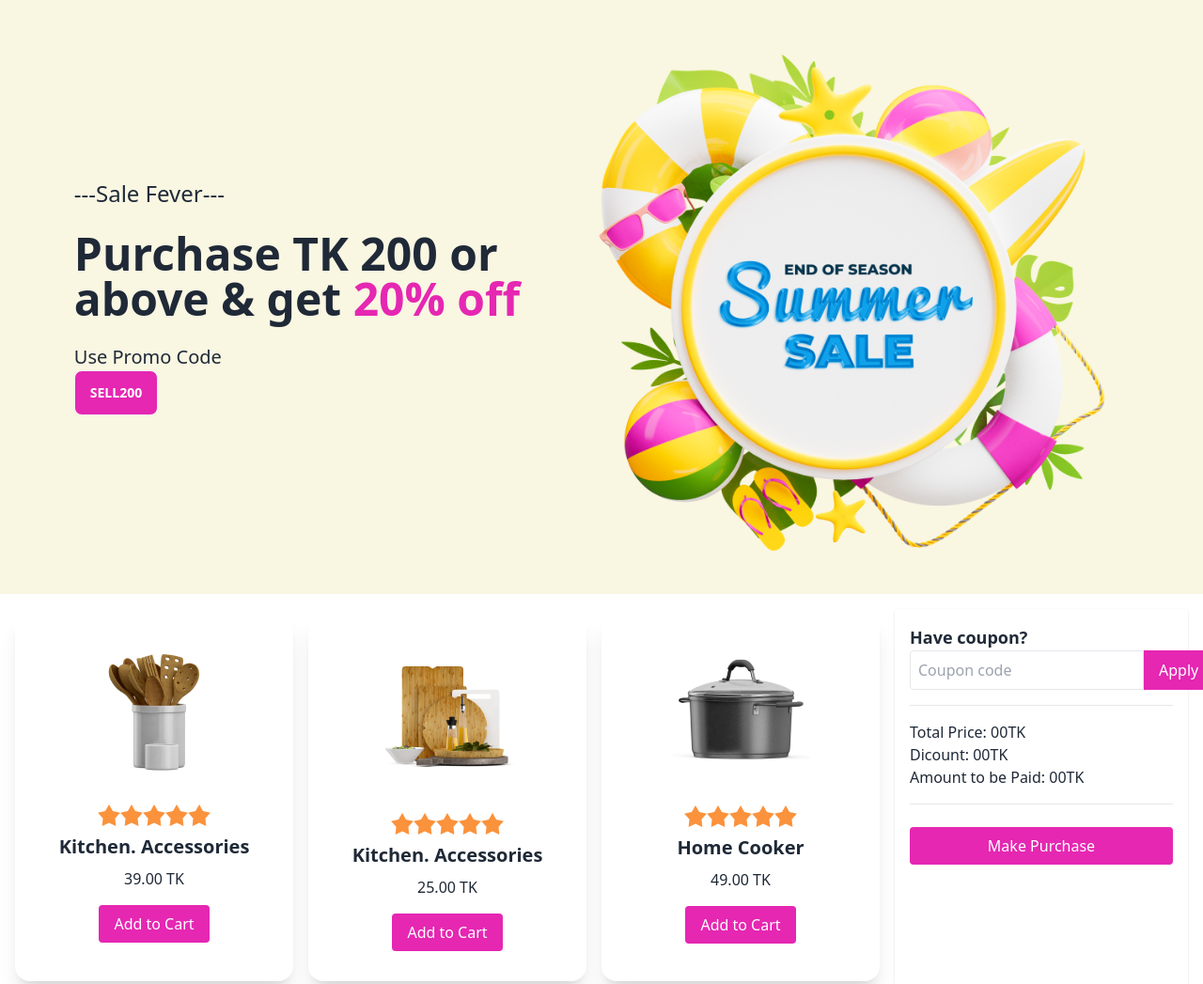
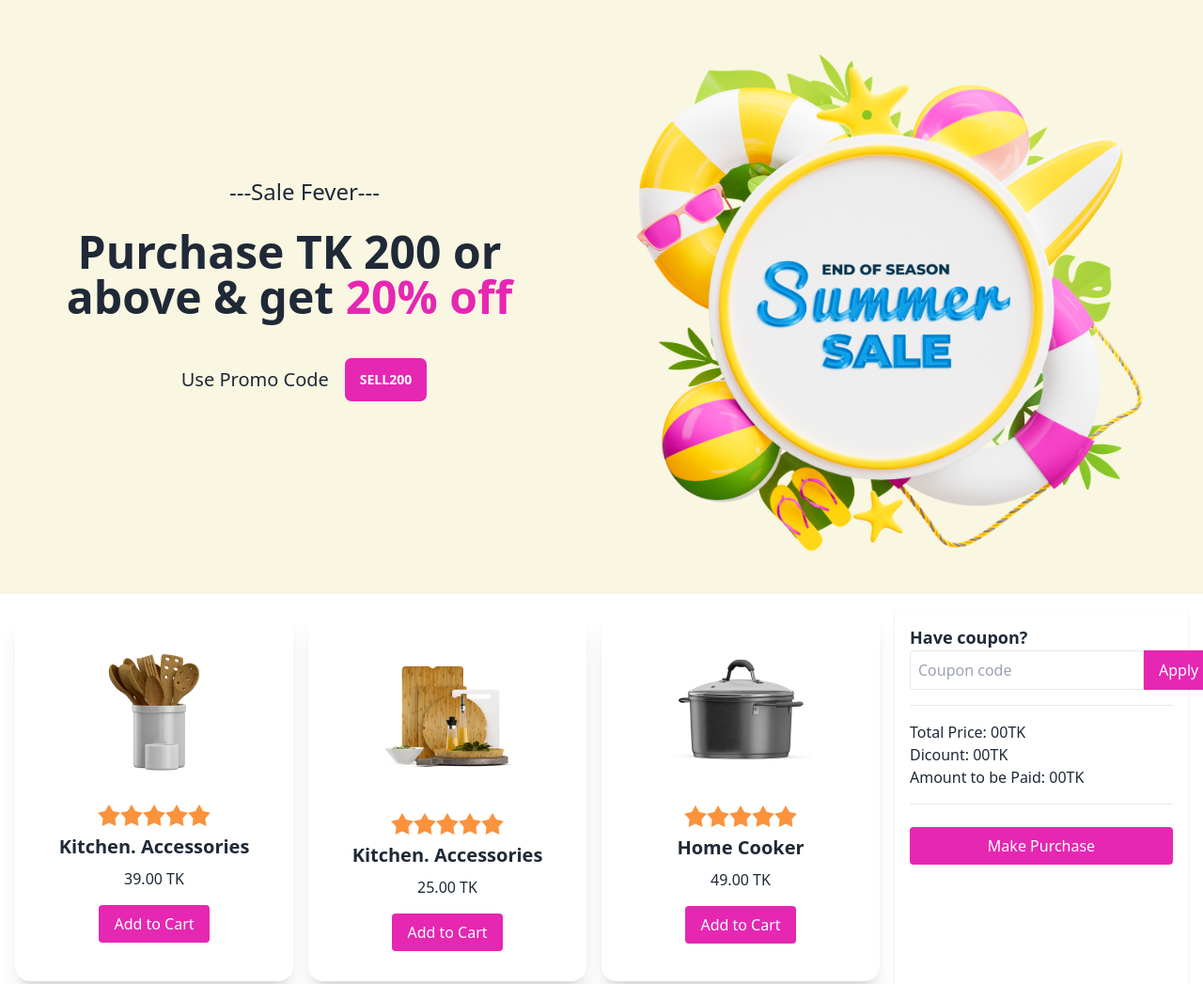
Before and after one commit to Zahid51095/Summer-Sale-Project, a plain HTML site: page index.html in a window 1280 px wide. Shown: the top 1047 px of the page at 94% size. Drawn offline with nearby package versions, Linux system fonts and the light colour scheme.

Commit message:
fixed some design issues

```diff
--- a/index.html
+++ b/index.html
@@ -6,18 +6,20 @@
     <title>Summer Sale</title>
     <link href="https://cdn.jsdelivr.net/npm/daisyui@3.5.1/dist/full.css" rel="stylesheet" type="text/css" />
     <script src="https://cdn.tailwindcss.com"></script>
+</head>
 
-</head>
 <body>
     <header class="bg-[#F9F6E2]">
         <div class=" ">
-            <div class="hero-content flex-col lg:flex-row-reverse">
-              <img  src="./images/Summer 1.png" class="w-[600px] h-[600px]" />
-              <div>
-                <h1 class="text-2xl font-medium">---Sale Fever---</h1>
+            <div class="hero-content flex-col lg:flex-row-reverse items-center">
+              <img  src="./images/Summer 1.png" class="w-full max-w-[600px] h-auto lg:w-[600px] lg:h-[600px]" />
+              <div class="pl-4 lg:pl-8 lg:pr-12 text-center">
+                <h1 class="text-2xl font-medium pl-2 lg:pl-0">---Sale Fever---</h1>
                 <p class="py-6 text-5xl font-bold pr-8">Purchase TK 200 or<br>above & get <span class="text-[#E527B2]">20% off</span></p>
-                <h2 class="text-xl font-normal">Use Promo Code</h2>
-                <button class="btn text-[white] bg-[#E527B2]">SELL200</button>
+                <div class="flex items-center mb-4 mt-4 space-x-2 lg:space-x-4 justify-center">
+                  <h2 class="text-xl font-normal  pl-2 lg:pl-0">Use Promo Code</h2>
+                  <button class="btn text-[white] bg-[#E527B2] ml-2">SELL200</button>
+                </div>
               </div>
             </div>
           </div>
--- a/js/calculation.js
+++ b/js/calculation.js
@@ -7,82 +7,60 @@ const applyButton = document.getElementById("apply");
 applyButton.disabled = true;
 
 function handleClickBtn(target) {
-    if(target.getAttribute("data-action") === "add-to-cart"){
+  if (target.getAttribute("data-action") === "add-to-cart") {
     const selectedItemContainer = document.getElementById("selected-items");
     const count = selectedItemContainer.childElementCount;
     const itemName = target.parentNode.childNodes[3].innerText;
     const p = document.createElement("p");
-    p.innerText =`${count + 1}. ${itemName}`;
+    p.innerText = `${count + 1}. ${itemName}`;
     selectedItemContainer.appendChild(p);
 
     const price = target.parentNode.childNodes[5].innerText.split(" ")[0];
-    total = parseInt (total) + parseInt (price);
+    total = parseInt(total) + parseInt(price);
     document.getElementById("total").innerText = total.toFixed(2);
 
-   if(total>0) {
+    if (total > 0) {
       purchaseButton.disabled = false;
     }
 
-
-    if(total >= 200 ) {
+    if (total >= 200) {
       applyButton.disabled = false;
-
-
+    } else {
     }
-    else {
-
-
+  }
 }
 
-    }
+document.getElementById("apply").addEventListener("click", function () {
+  const applyInputField = document.getElementById("coupon-input");
+  const inputValueString = applyInputField.value;
+  applyInputField.value = "";
 
-
-
-
-}
-
-
-
-
-document.getElementById('apply').addEventListener('click', function(){
-    const applyInputField = document.getElementById('coupon-input');
-    const inputValueString = applyInputField.value;
-    applyInputField.value = '';
-
-
-    const mainTotalElement = document.getElementById('total');
+  const mainTotalElement = document.getElementById("total");
   const mainTotalElementString = mainTotalElement.innerText;
   const mainTotal = parseFloat(mainTotalElementString);
-
-
-
 
   let discount = 0;
   let newTotal = 0;
 
-    if(inputValueString === 'SELL200'){
-
-        discount = (mainTotal * 20)/100;
+  if (inputValueString === "SELL200") {
+    discount = (mainTotal * 20) / 100;
     newTotal = mainTotal - discount;
-
   } else {
     discount = 0;
     newTotal = mainTotal;
   }
 
-    document.getElementById('discount').innerText = discount.toFixed(2);
-    document.getElementById('dis-total').innerText = newTotal.toFixed(2);
+  document.getElementById("discount").innerText = discount.toFixed(2);
+  document.getElementById("dis-total").innerText = newTotal.toFixed(2);
+});
 
+function resetAndGoHome() {
+  const selectedItemsContainer = document.getElementById("selected-items");
+  selectedItemsContainer.innerHTML = "";
 
-})
-
-function resetAndGoHome(){
-    const selectedItemsContainer = document.getElementById('selected-items');
-    selectedItemsContainer.innerHTML = '';
-
-    const totalElement = document.getElementById('total');
-    const discountElement = document.getElementById('discount');
-    const discountedTotal = document.getElementById('dis-total');
+  const totalElement = document.getElementById("total");
+  const discountElement = document.getElementById("discount");
+  const discountedTotal = document.getElementById("dis-total");
 
   totalElement.innerText = "00";
   discountElement.innerText = "00";
```
Lines whose indentation alone changed are shown as unchanged.
